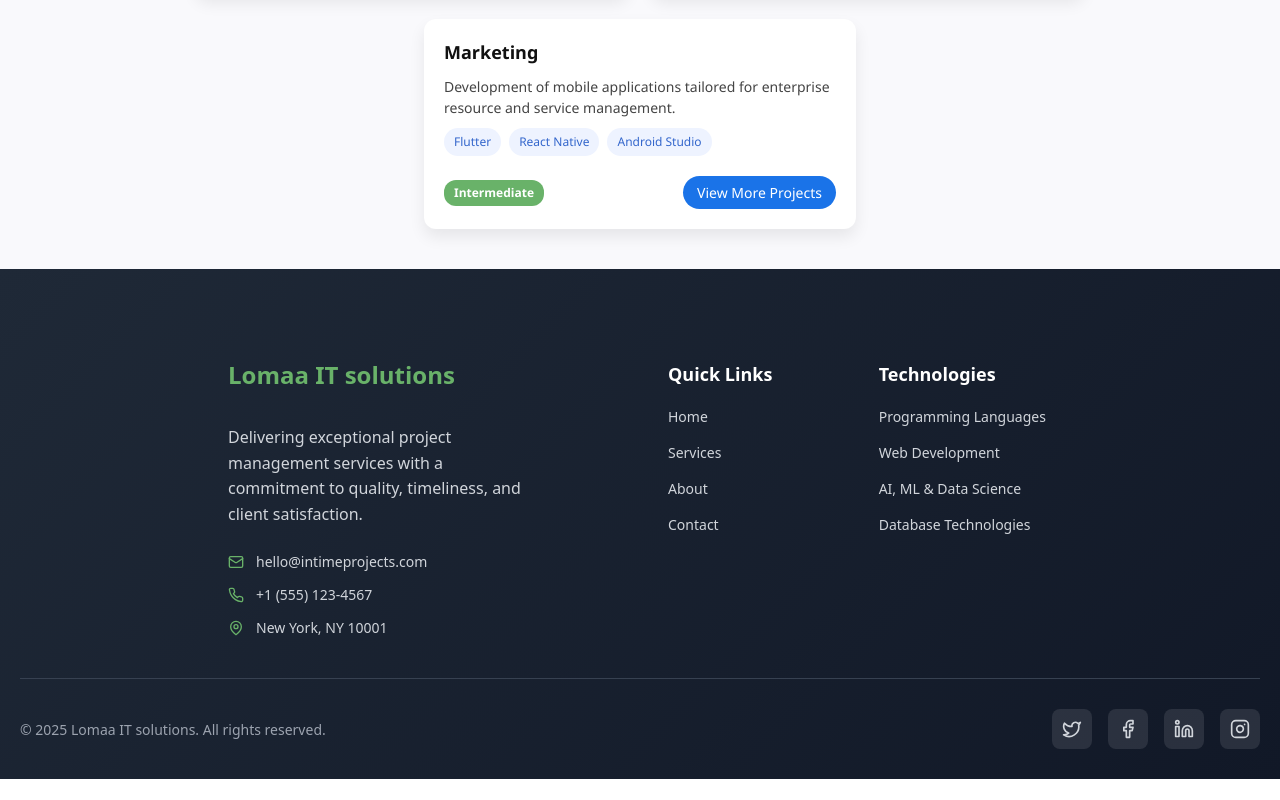
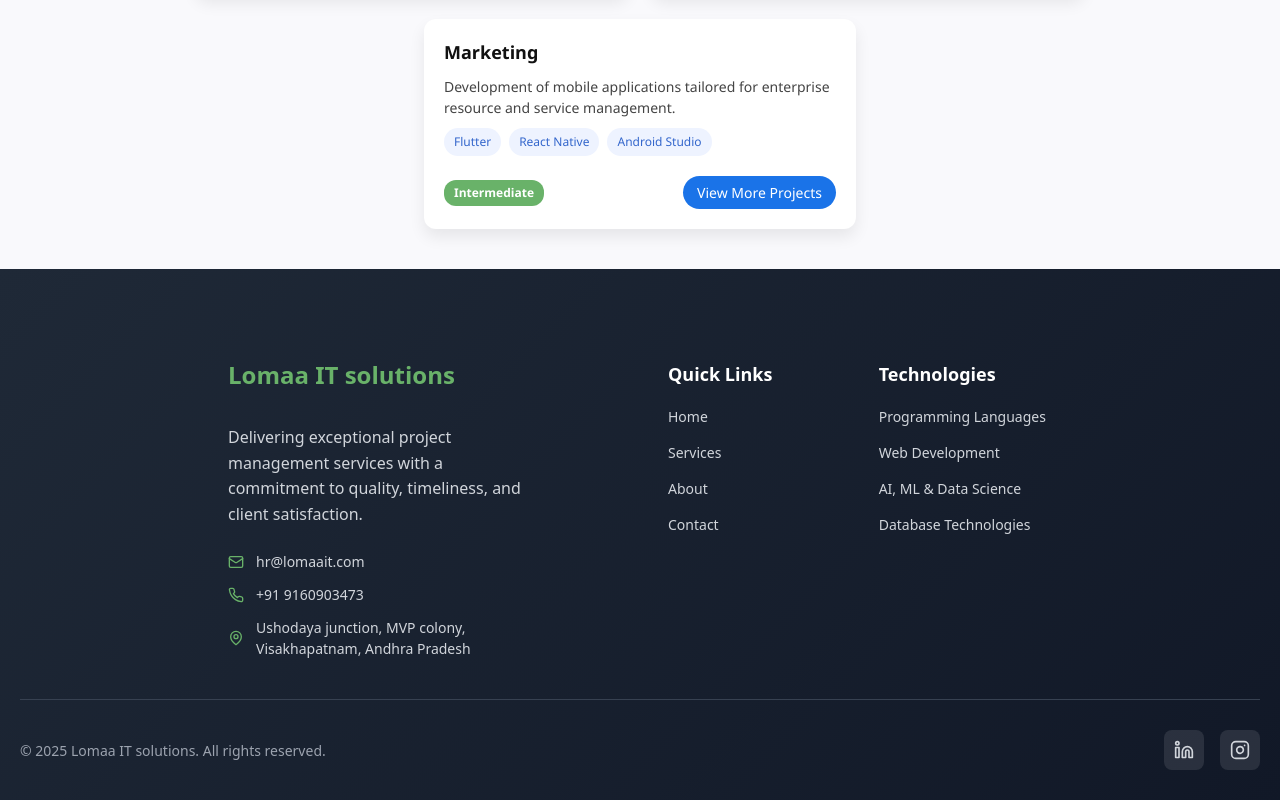
Before and after one commit to kirankottana2004/FRONTEND-, a React (Vite) app: page /projects/mba in a window 1280 px wide. Shown: the part 481-1281 px from the top of the page. Before the commit the page ends 1260 px from the top, so only its background shows below. Built offline with nearby package versions, Linux system fonts and the light colour scheme.

Commit message:
Update Footer.tsx

```diff
--- a/src/components/Footer.tsx
+++ b/src/components/Footer.tsx
@@ -27,10 +27,8 @@ const Footer: React.FC = () => {
   };
 
   const socialLinks = [
-    { icon: <Twitter size={20} />, href: '#', name: 'Twitter' },
-    { icon: <Facebook size={20} />, href: '#', name: 'Facebook' },
-    { icon: <Linkedin size={20} />, href: '#', name: 'LinkedIn' },
-    { icon: <Instagram size={20} />, href: '#', name: 'Instagram' }
+    { icon: <Linkedin size={20} />, href: 'https://www.linkedin.com/company/lomaa-it-solution/', name: 'LinkedIn' },
+    { icon: <Instagram size={20} />, href: 'https://www.instagram.com/lomaa_it?igsh=MWg4dnp0NG5jdjI1cQ%3D%3D&utm_source=qr', name: 'Instagram' }
   ];
 
   return (
@@ -48,15 +46,15 @@ const Footer: React.FC = () => {
             <div className="contact-info">
               <div className="contact-item">
                 <Mail size={16} />
-                <span>hello@intimeprojects.com</span>
+                <span>hr@lomaait.com</span>
               </div>
               <div className="contact-item">
                 <Phone size={16} />
-                <span>+1 (555) 123-4567</span>
+                <span>+91 9160903473</span>
               </div>
               <div className="contact-item">
                 <MapPin size={16} />
-                <span>New York, NY 10001</span>
+                <span>Ushodaya junction, MVP colony, Visakhapatnam, Andhra Pradesh</span>
               </div>
             </div>
           </div>
```
